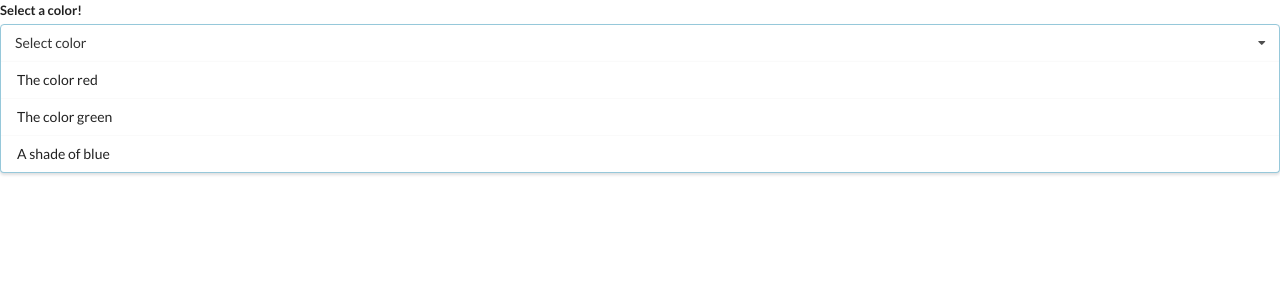
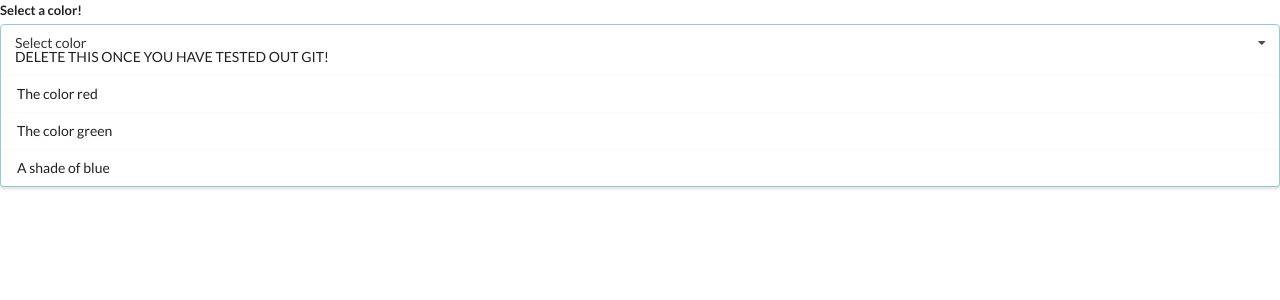
Before and after one commit to DecimaZA/widgets, a React (Create React App) app: page / in a window 1280 px wide. Shown: the top 300 px of the page. Built offline with nearby package versions, Linux system fonts and the light colour scheme.

Commit message:
Added div for tetsing

```diff
--- a/src/Components/Dropdown.js
+++ b/src/Components/Dropdown.js
@@ -23,6 +23,7 @@ const Dropdown = ({ options }) => {
                     <div className="menu visible transition">
                         {renderedOptions}
                     </div>
+                    <div>DELETE THIS ONCE YOU HAVE TESTED OUT GIT!</div>
                 </div>
             </div>
         </div>
```
